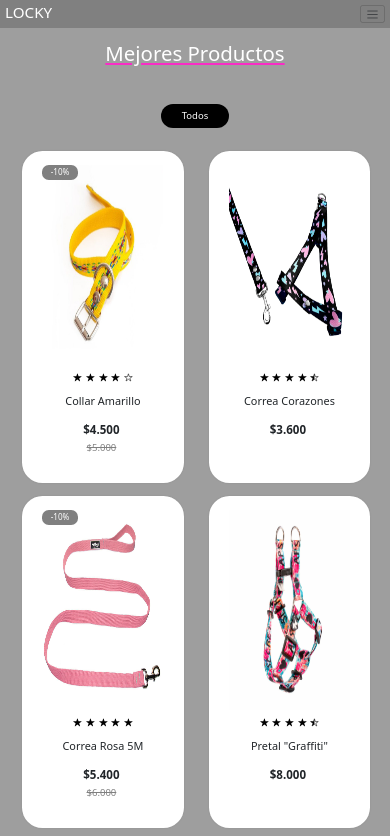
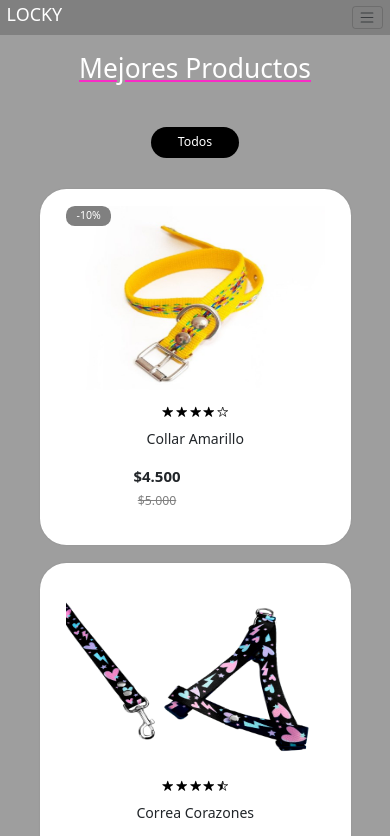
Before and after one commit to tomasarmano/Locky-Armano, a plain HTML site: page pages/productos.html in a window 390 px wide. Shown: the top 836 px of the page. Drawn offline with nearby package versions, Linux system fonts and the light colour scheme.

Commit message:
correccion

```diff
--- a/scss/_mediaquerie.scss
+++ b/scss/_mediaquerie.scss
@@ -7,6 +7,10 @@
   }
   .products{
     padding-top: 6rem;
+  }
+  .container-products{
+    padding-left: 3rem;
+    margin: 0 auto;
   }
   .card-products{
     width: 90%;
@@ -88,14 +92,6 @@
   .img6 { grid-area: img6; }
 }
 @media screen and (max-width: 468px) {
-  html{
-    font-size: 42.5%;
-  }
-  .banner-content {
-    max-width: 48rem;
-    margin: 0 auto;
-    padding: 25rem 0;
-  }
   .navbar{
     position: fixed;
     z-index: 1;
@@ -104,6 +100,16 @@
   }
   .products{
     padding-top: 6rem;
+  }
+  .container-products{
+    padding-left: 3rem;
+    margin: 0 auto;
+  }
+  .card-products{
+    width: 90%;
+  }
+  .container-img{
+    min-width: 90%;
   }
   .guia-de-talles{
     padding-top: 6rem;
@@ -114,25 +120,47 @@
   .cuenta{
     padding-top: 6rem;
   }
+  .formulario{
+    padding: 30px;
+  }
+  form{
+    padding: 50px 30px;
+    width: 100%;
+  }
+  input{
+    padding: 15px;
+  }
+  html {
+    font-size: 55%;
+  }
+  .header-content {
+    max-width: 100%;
+    margin: 0 auto;
+    padding: 25rem 0;
+  }
   .heading-2 {
-    font-size: 2.8rem;
+    font-size: 3rem;
+  }
+  .container-options {
+    align-items: center;
   }
   .container-options span {
-    font-size: 1.8rem;
-    padding: 1rem 1.5rem;
-    font-weight: 500;
+    text-align: center;
+    padding: 1rem 2rem;
   }
-  .container-products {
-    display: block;
+  img{
+    min-width: 100%;
+    height: 100%;
   }
-  .container-img .discount {
-    font-size: 2rem;
+  .formulario {
+    padding-top: 11rem;
   }
-  .content-card-product {
-    font-size: 2.2rem;
+  .mi-cuenta {
+    padding-top: 6rem;
   }
-  .container-img {
-    text-align: center;
+  img{
+    width: 100px;
+    height: 100px;
   }
   .gallery {
     display: grid;
```
Also changed, not shown: css/estilo.css.
